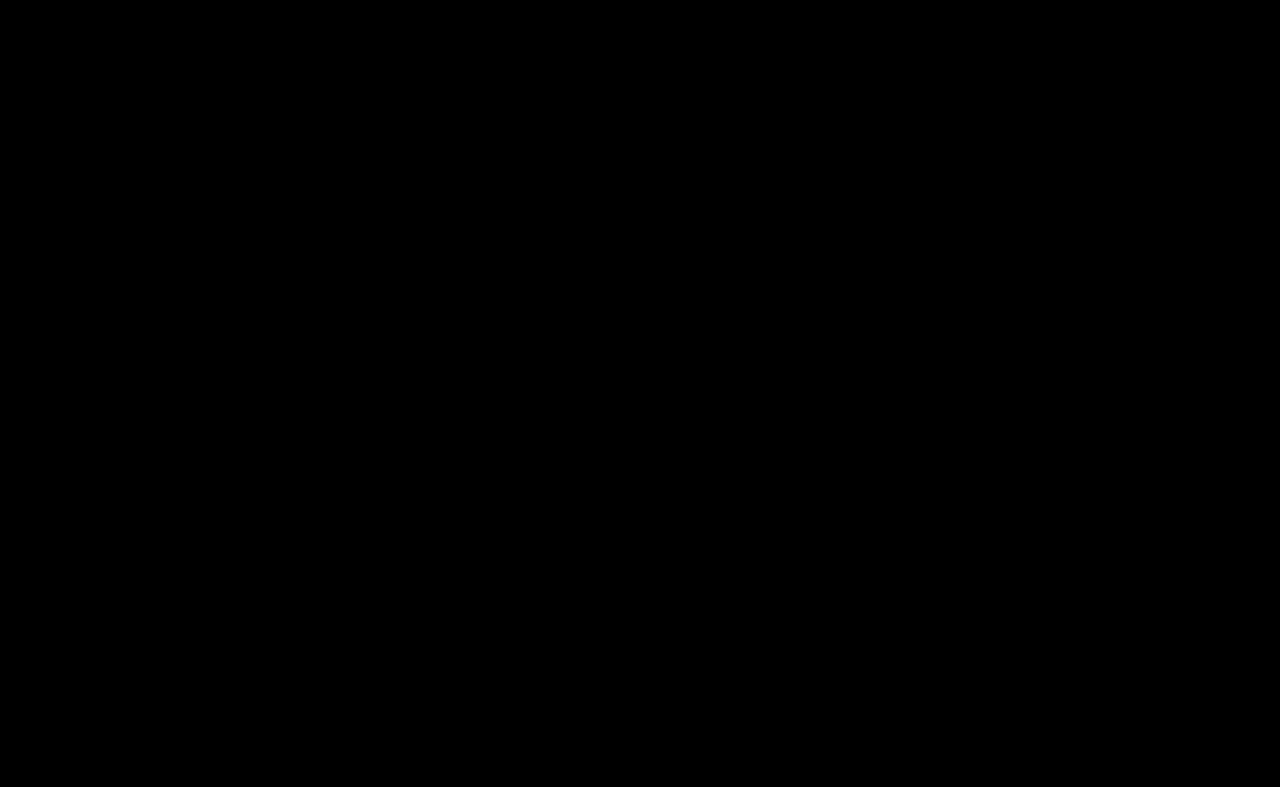
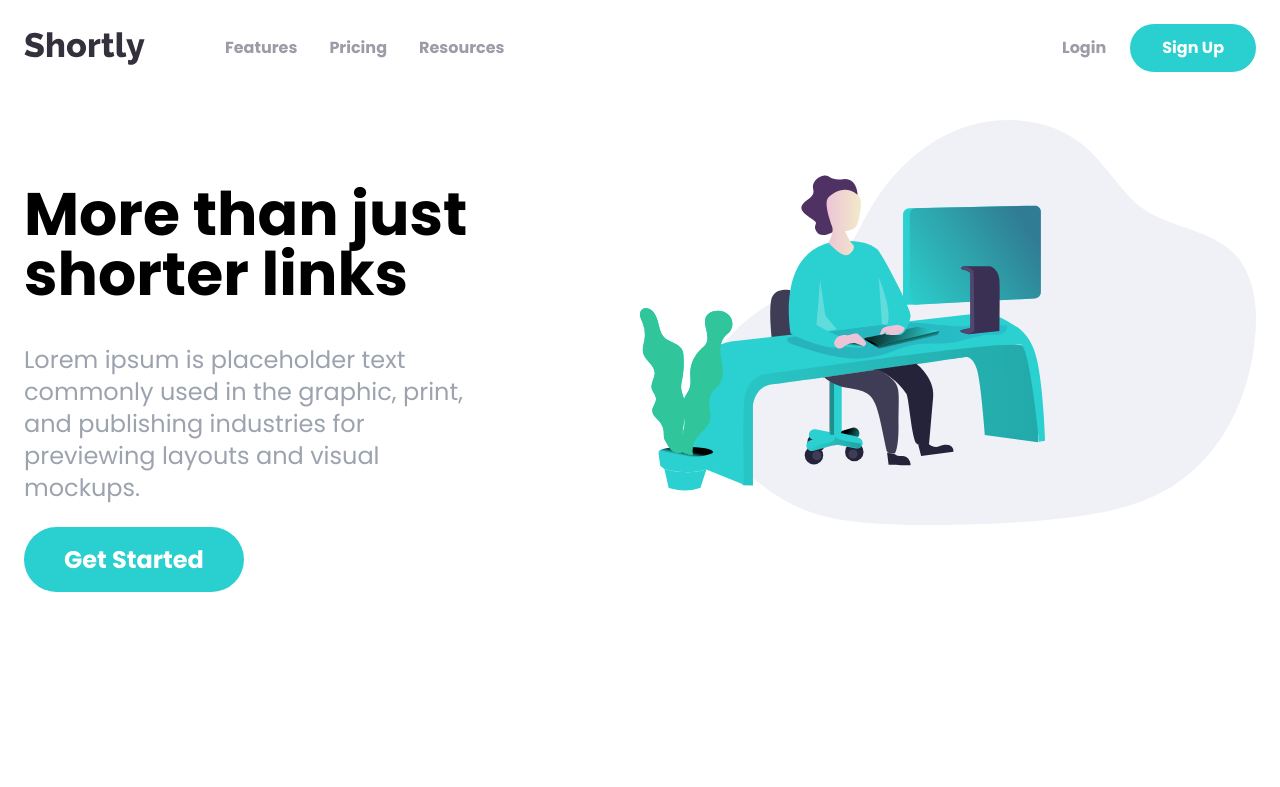
Before and after one commit to andreiclcosa93/ShortlyWeb, a website: page index.html in a window 1280 px wide. Drawn offline with Linux system fonts and the light colour scheme.

Commit message:
deployment of the navbar and hero section

```diff
--- a/index.css
+++ b/index.css
@@ -1,7 +1,3 @@
 @tailwind base;
 @tailwind components;
 @tailwind utilities;
-
-body{
-    background-color:black;
-}
--- a/index.html
+++ b/index.html
@@ -8,8 +8,61 @@
 
     <link href="https://fonts.googleapis.com/css2?family=Alata&family=Poppins:wght@400;500;700&display=swap" rel="stylesheet" />
     <link rel="stylesheet" href="tailwind.css">
+
+    <script src="js/script.js" defer></script>
 </head>
 <body>
+    <!-- nav container -->
+    <nav class="relative container mx-auto p-6">
+        <!-- flex container for all items -->
+        <div class="flex items-center justify-between">
+            <!-- flex container for logo/menu -->
+            <div class="flex items-center space-x-20">
+                <!-- logo -->
+                <img src="images/logo.svg" alt="">
+                <!-- left menu -->
+                <div class="hidden space-x-8 font-bold lg:flex">
+                    <a href="" class="text-grayishViolet hover:text-veryDarkViolet">Features</a>
+                    <a href="" class="text-grayishViolet hover:text-veryDarkViolet">Pricing</a>
+                    <a href="" class="text-grayishViolet hover:text-veryDarkViolet">Resources</a>
+                </div>
+            </div>
 
+            <!-- right buttons menu -->
+            <div class="hidden items-center space-x-6 font-bold text-grayishViolet lg:flex">
+                <div class="hover:text-veryDarkVilet">Login </div>
+                <a href="#" class="px-8 py-3 font-bold text-white bg-cyan rounded-full hover:opacity-70">Sign Up</a>
+            </div>
+            <!-- desktop menu -->
+        </div>
+        <!-- mobile menu -->
+    </nav>
+
+    <!-- hero section -->
+    <section id="hero">
+        <!-- hero container -->
+        <div class="container flex flex-col-reverse mx-auto p-6 lg:flex-row">
+            <!-- content container -->
+            <div class="flex flex-col space-y-10 mb-44 lg:mt-16 lg:w-1/2 xl:mb-52">
+                <h1 class="text-5xl font-bold text-center lg:text-6xl lg:max-w-md lg:text-left">
+                    More than just shorter links
+                </h1>
+                <p class="text-2xl text-center text-gray-400 lg:max-w-md lg:text-left">
+                    Lorem ipsum is placeholder text commonly used in the graphic, print, and publishing industries for previewing layouts and visual mockups.
+                </p>
+                <div class="mx-auto lg:mx-0">
+                    <a href="#" class="py-5 px-10 text-2xl font-bold text-white bg-cyan rounded-full lg:py-4 hover:opacity-70">
+                        Get Started
+                    </a>
+                </div>
+            </div>
+            <!-- image -->
+            <div class="mb-24 mx-auto md:w-180 lg:mb-0 lg:w-1/2">
+                <img src="images/illustration-working.svg" alt="">
+            </div>
+        </div>
+    </section>
+
+    <!-- shorten section -->
 </body>
 </html>
--- a/package.json
+++ b/package.json
@@ -4,7 +4,8 @@
   "description": "",
   "main": "tailwind.config.js",
   "scripts": {
-    "build": "npx tailwindcss -i ./index.css -o ./tailwind.css -w"
+    "build": "tailwindcss -i ./index.css -o ./tailwind.css -w",
+    "watch": "tailwindcss -i ./input.css -o ./tailwind.css --watch"
   },
   "keywords": [],
   "author": "",
--- a/tailwind.config.js
+++ b/tailwind.config.js
@@ -1,6 +1,6 @@
 /** @type {import('tailwindcss').Config} */
 module.exports = {
-  content: [],
+  content: ['./*.html'],
   theme: {
     extend: {
       colors: {
```
Also changed, not shown: images/bg-boost-desktop.svg (added), images/bg-boost-mobile.svg (added), images/bg-shorten-desktop.svg (added), images/bg-shorten-mobile.svg (added), images/favicon-32x32.png (added), images/icon-brand-recognition.svg (added), images/icon-detailed-records.svg (added), images/icon-facebook.svg (added), images/icon-fully-customizable.svg (added), images/icon-instagram.svg (added), images/icon-pinterest.svg (added), images/icon-twitter.svg (added), images/illustration-working.svg (added), images/logo.svg (added), 2 more files.
